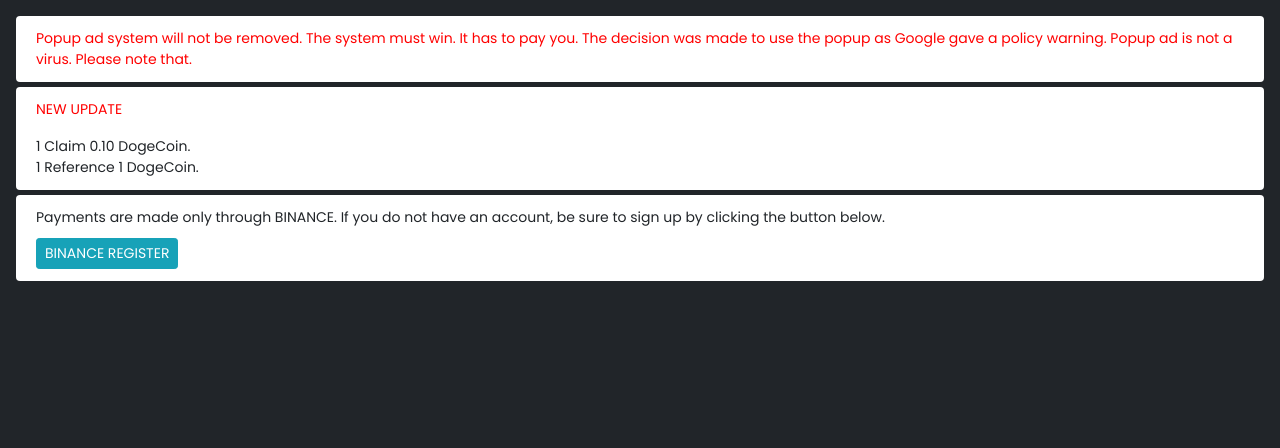
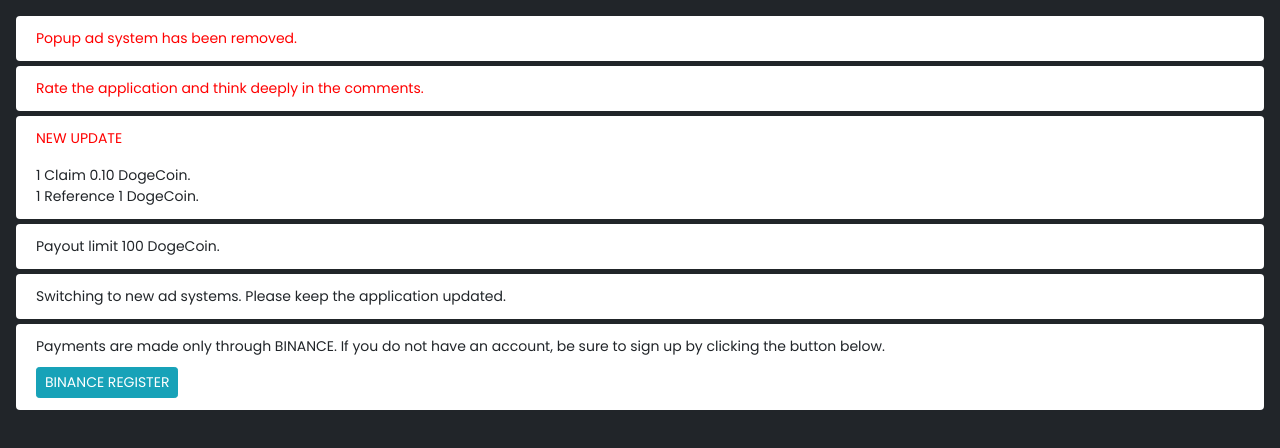
Before and after one commit to hsnsdt/hsnsdt.github.io, a plain HTML site: page duyuru.html in a window 1280 px wide. Drawn offline with Linux system fonts and the light colour scheme.

Commit message:
Update duyuru.html

```diff
--- a/duyuru.html
+++ b/duyuru.html
@@ -24,8 +24,11 @@
     </style>
 <div class="p-3">
 <ul class="list-group">
-<li class="list-group-item" style="color:red!important;">Popup ad system will not be removed. The system must win. It has to pay you. The decision was made to use the popup as Google gave a policy warning. Popup ad is not a virus. Please note that.</li>
+<li class="list-group-item" style="color:red!important;">Popup ad system has been removed.</li>
+<li class="list-group-item" style="color:red!important;">Rate the application and think deeply in the comments.</li>
 <li class="list-group-item"><p style="color:red">NEW UPDATE</p>1 Claim 0.10 DogeCoin. <br>1 Reference 1 DogeCoin.</li>
+<li class="list-group-item">Payout limit 100 DogeCoin.</li>
+<li class="list-group-item">Switching to new ad systems. Please keep the application updated.</li>
 <li class="list-group-item">Payments are made only through BINANCE. If you do not have an account, be sure to sign up by clicking the button below.<br><a class="btn btn-sm btn-info" href="https://www.binance.com/tr/register?ref=12678730" target="_blank">BINANCE REGISTER</a></li>
 </ul>
 </div>
```
